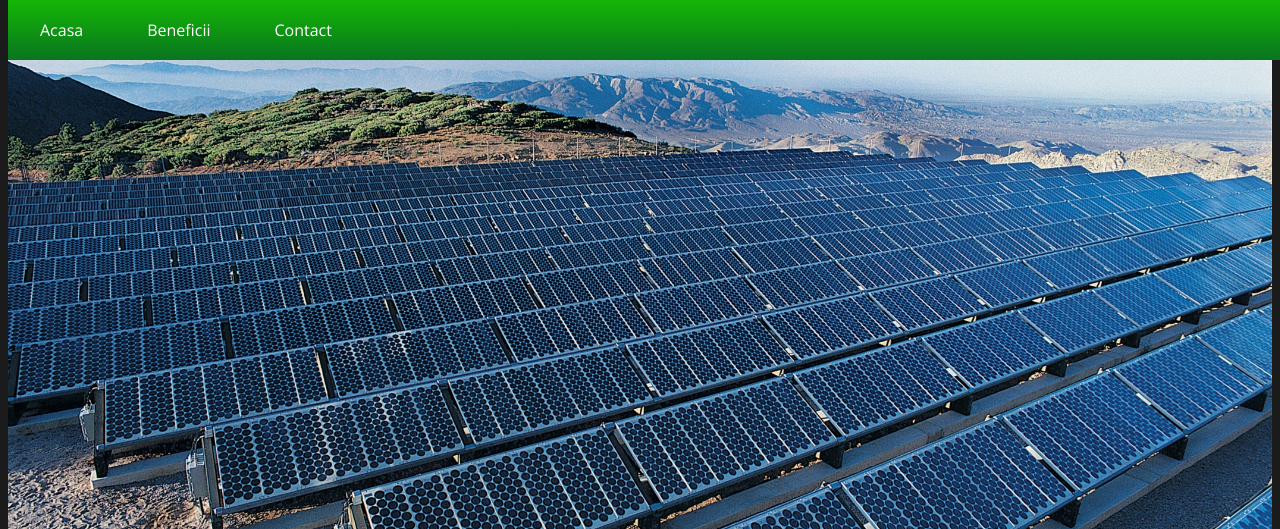
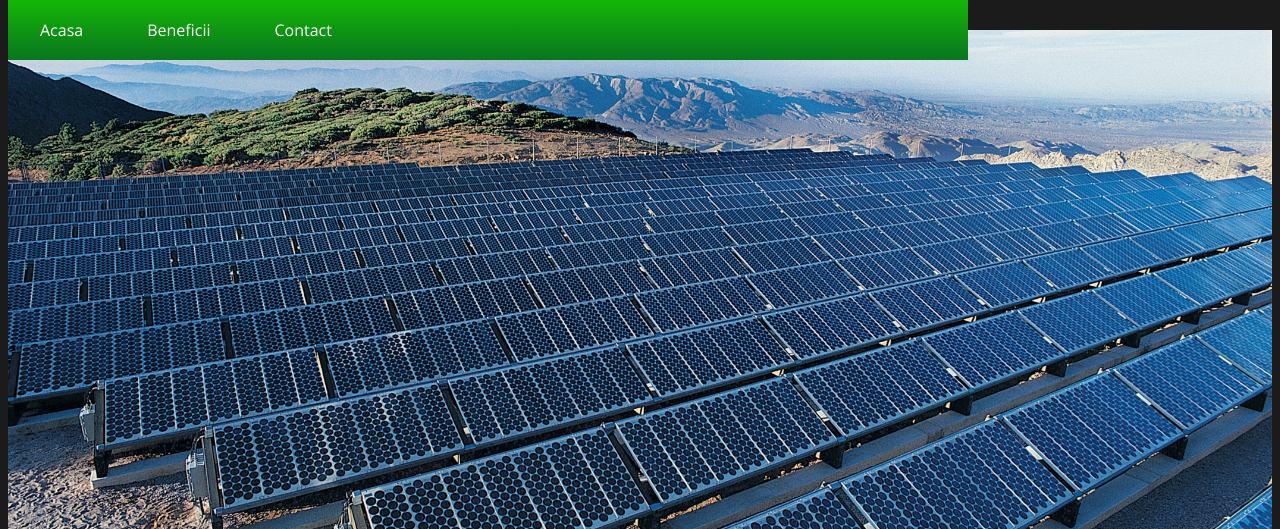
Before and after one commit to Ozzymand/html, a PHP site: page / in a window 1280 px wide. Shown: the top 529 px of the page. Run offline with PHP 8.4, Linux system fonts and the light colour scheme.

Commit message:
Fixed navbar

```diff
--- a/Assets/CSS/style.css
+++ b/Assets/CSS/style.css
@@ -4,7 +4,9 @@
     background-color: #333333;
     position: fixed;
     top: 0;
-    width: 100%;
+    padding: 0;
+    width: 98.1%;
+    max-width: 960px;
 }
 /*
     99, 51, 177  |  #6333b1 -- Light Purple
```
